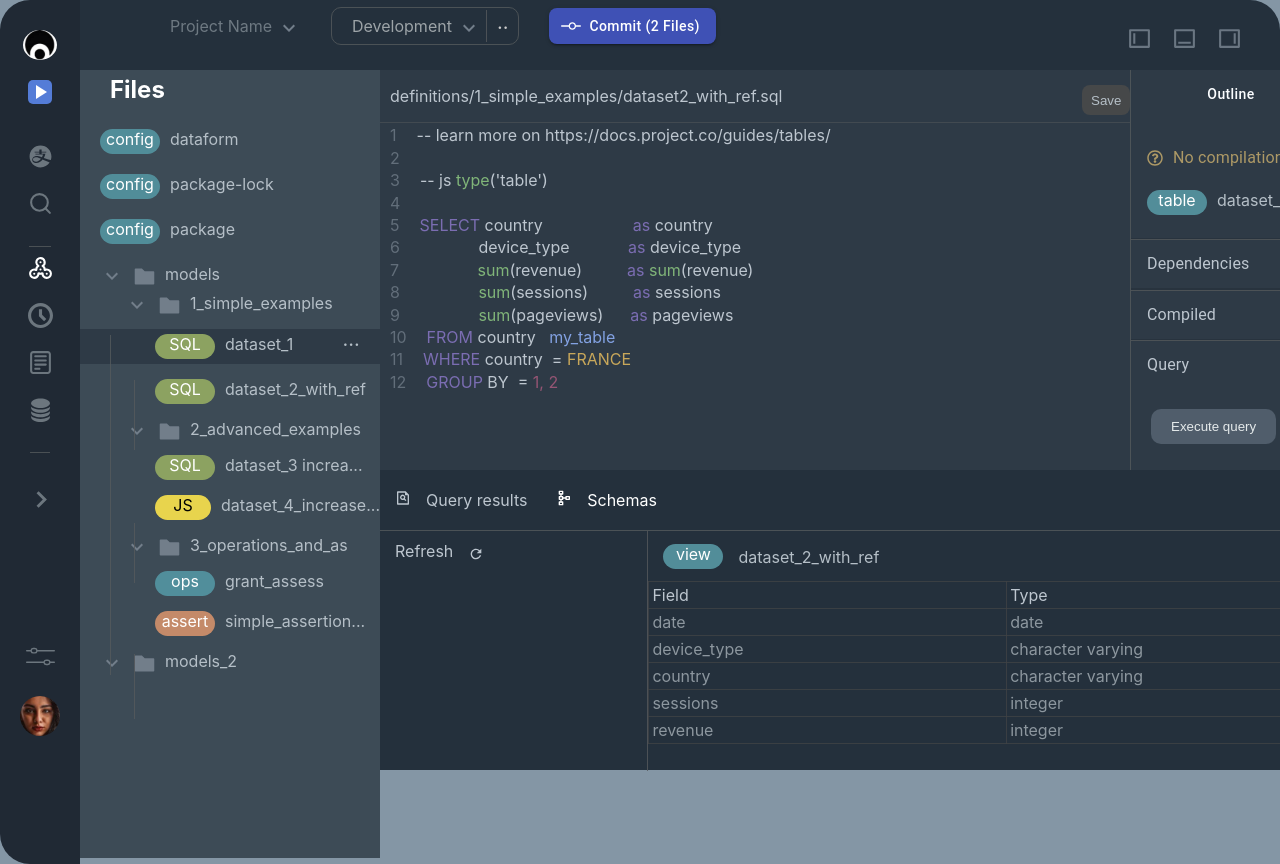
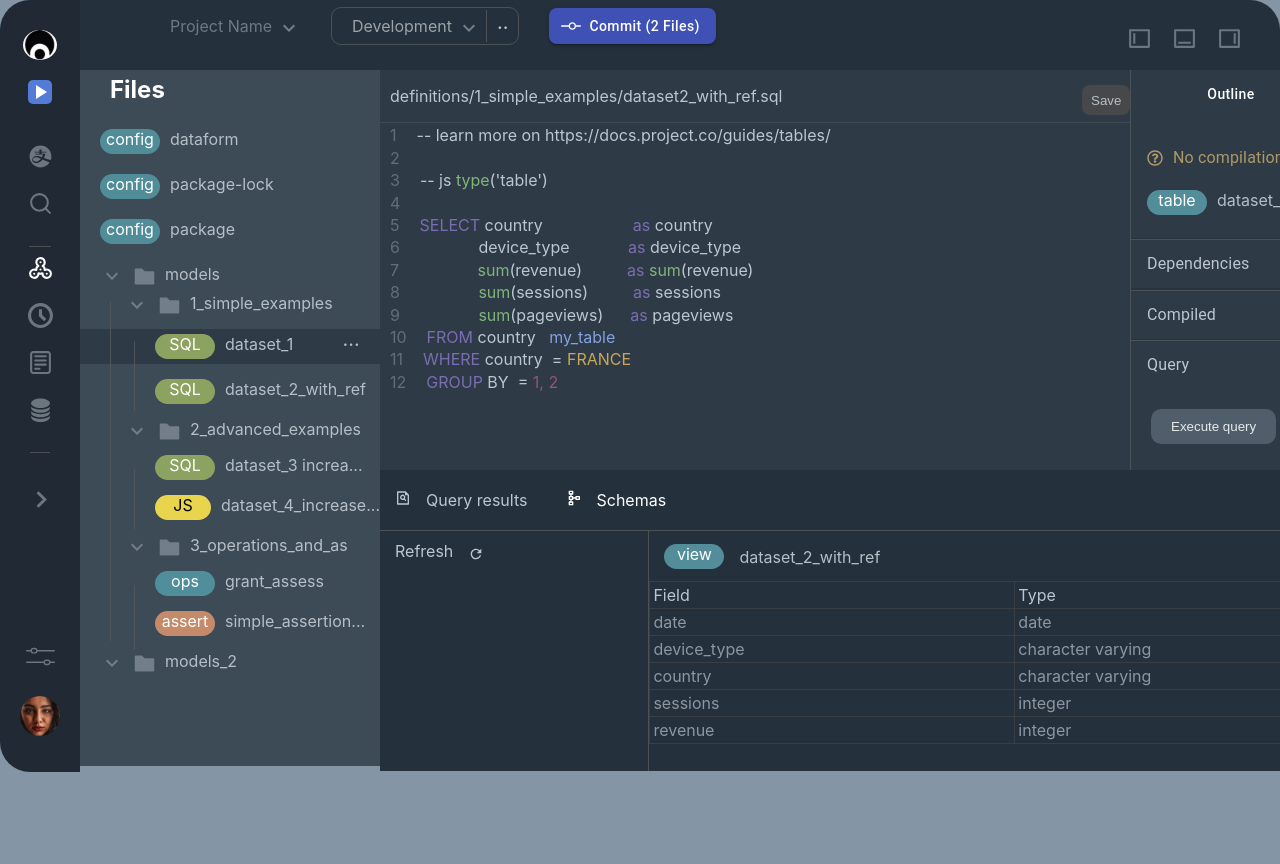
Before and after one commit to carraa99/OmicTest, a React (Create React App) app: page / in a window 1280 px wide. Shown: the top 864 px of the page. After the commit the page ends 800 px from the top, so only its background shows below. Built offline with nearby package versions, Linux system fonts and the light colour scheme.

Commit message:
fixed some issue with scrolling

```diff
--- a/src/App.js
+++ b/src/App.js
@@ -5,15 +5,17 @@ import IconSidebar from './components/Icon Sidebar/IconSidebar';
 import LeftSidebar from './components/left sidebar/LeftSidebar';
 import Editor from './components/editor/Editor';
 import Table from './components/table/Table';
+import OmicLayout from './components/omic-layout/OmicLayout';
 
 function App() {
   return (
     <div className='App'>
-      <NavigationBar />
+      {/* <NavigationBar />
       <IconSidebar />
       <LeftSidebar />
       <Editor />
-      <Table />
+      <Table /> */}
+      <OmicLayout />
     </div>
   );
 }
--- a/src/components/Icon Sidebar/IconSidebar.css
+++ b/src/components/Icon Sidebar/IconSidebar.css
@@ -1,5 +1,5 @@
 .iconSidebar {
-    height: 108vh;
+    height: auto !important;
     width:80px;
     background-color: rgb(32,41,52);
     position: absolute;
--- a/src/components/Icon Sidebar/IconSidebar.jsx
+++ b/src/components/Icon Sidebar/IconSidebar.jsx
@@ -69,7 +69,7 @@ const IconSideBar = () => {
           style={{ color: "#6C767E", marginBottom: 22, marginTop: 100 }}
           size={35}
         />
-        <Avatar src={girl} style={{ marginBottom: 15 }}></Avatar>
+        <Avatar src={girl} style={{ marginBottom: 36 }}></Avatar>
       </div>
     </div>
   );
--- a/src/components/editor/Editor.css
+++ b/src/components/editor/Editor.css
@@ -41,7 +41,7 @@
     top:70px;
     left:1131px;
     height: 400px;
-    width: 387.5px;
+    width: 405px;
     overflow: hidden;
     background-color: #2E3A46;
 }
--- a/src/components/left sidebar/LeftSidebar.css
+++ b/src/components/left sidebar/LeftSidebar.css
@@ -1,6 +1,6 @@
 .leftSidebar {
     width: 300px;
-    height: 102.3vh;
+    height: auto;
     background-color: rgb(61,75,86);
     margin-top:-30px;
     position: absolute;
--- a/src/components/left sidebar/LeftSidebar.jsx
+++ b/src/components/left sidebar/LeftSidebar.jsx
@@ -227,7 +227,7 @@ const LeftSidebar = () => {
         <div>
           <AiFillFolder style={{ color: "#727E8A" }} size={25} />
         </div>
-        <div style={{ color: "#B5BFC7" }}> models_2</div>
+        <div style={{ color: "#B5BFC7", marginBottom:95.3 }}> models_2</div>
       </div>
     </div>
   );
--- /dev/null
+++ b/src/components/omic-layout/OmicLayout.css
@@ -0,0 +1,7 @@
+.omicLayout {
+    position: relative;
+    width: 100%;
+    height: 100vh;
+    padding: 0px;
+    margin: 0px;
+}
--- /dev/null
+++ b/src/components/omic-layout/OmicLayout.jsx
@@ -0,0 +1,17 @@
+import './OmicLayout.css'
+import NavigationBar from "../navigation/NavigationBar";
+import IconSidebar from "../Icon Sidebar/IconSidebar";
+import LeftSidebar from "../left sidebar/LeftSidebar";
+import Editor from "../editor/Editor";
+import Table from "../table/Table";
+const OmicLayout = () => {
+    return <div className="omicLayout">
+        <NavigationBar />
+        <IconSidebar />
+        <LeftSidebar />
+        <Editor />
+        <Table />
+    </div>;
+}
+
+export default OmicLayout;
--- a/src/components/table/Table.css
+++ b/src/components/table/Table.css
@@ -2,8 +2,9 @@
     position: relative;
     top:400px;
     left:380px;
-    width: 1137.5px;
-    height: 300px;
+    width: 1156px;
+    /* height: 300px; */
+    height: auto;
     background-color: rgb(36,48,60);
     border-bottom-right-radius: 30px;
 
--- a/src/components/table/Table.jsx
+++ b/src/components/table/Table.jsx
@@ -184,7 +184,7 @@ const Table = () => {
                 </StyledTreeItem>
                 <StyledTreeItem
                   nodeId="1"
-                  label="datafrom_demo"
+                  label="datafrom_set2"
                   style={{ color: "#8D979F" }}
                 >
                   <StyledTreeItem nodeId="2" label="dataset_1" />
--- a/src/index.css
+++ b/src/index.css
@@ -7,7 +7,14 @@ body {
   -moz-osx-font-smoothing: grayscale;
   background-color: #8496A5;
 }
-
+ @-moz-document url-prefix() { /* Disable scrollbar Firefox */
+            html{
+              scrollbar-width: none;
+            }
+          }
+::-webkit-scrollbar {
+  width:0px;
+}
 code {
   font-family: source-code-pro, Menlo, Monaco, Consolas, 'Courier New',
     monospace;
```
